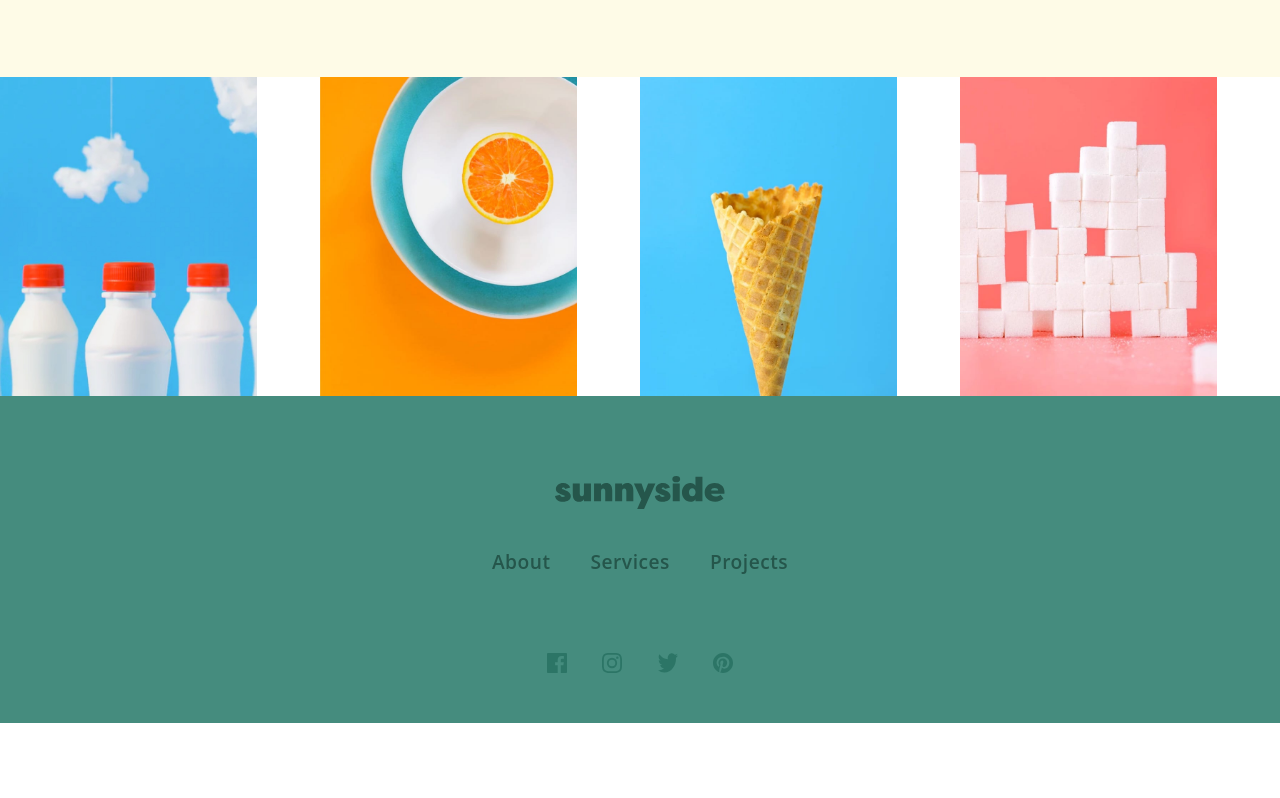
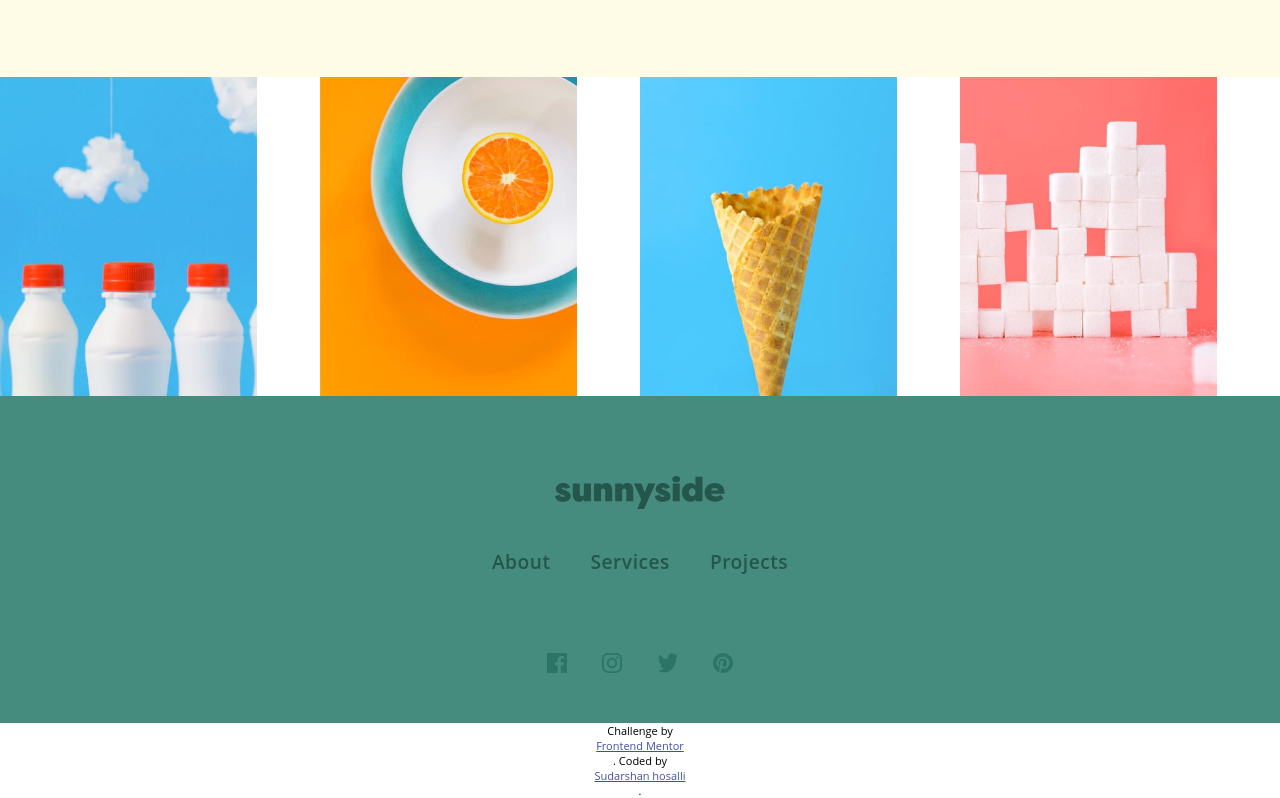
Before and after one commit to sudarshan161219/sunnyside-agency-landing-page-main, a plain HTML site: page index.html in a window 1280 px wide. Shown: the part 2729-3527 px from the top of the page. Before the commit the page ends 3452 px from the top, so only its background shows below. Drawn offline with nearby package versions, Linux system fonts and the light colour scheme.

Commit message:
First commit

```diff
--- a/index.html
+++ b/index.html
@@ -238,10 +238,10 @@
   </main>
 
 
-  <!-- <div class="attribution">
+  <div class="attribution">
     Challenge by <a href="https://www.frontendmentor.io?ref=challenge" target="_blank">Frontend Mentor</a>.
-    Coded by <a href="#">Your Name Here</a>.
-  </div> -->
+    Coded by <a href="https://github.com/sudarshan161219">Sudarshan hosalli</a>.
+  </div>
   <script src="https://code.jquery.com/jquery-3.6.0.js" integrity="sha256-H+K7U5CnXl1h5ywQfKtSj8PCmoN9aaq30gDh27Xc0jk=" crossorigin="anonymous"></script>
   <script src="app.js"></script>
 </body>
```
